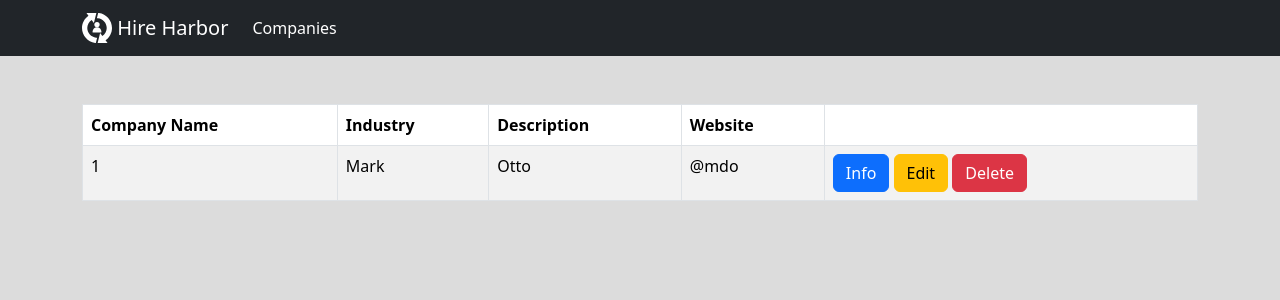
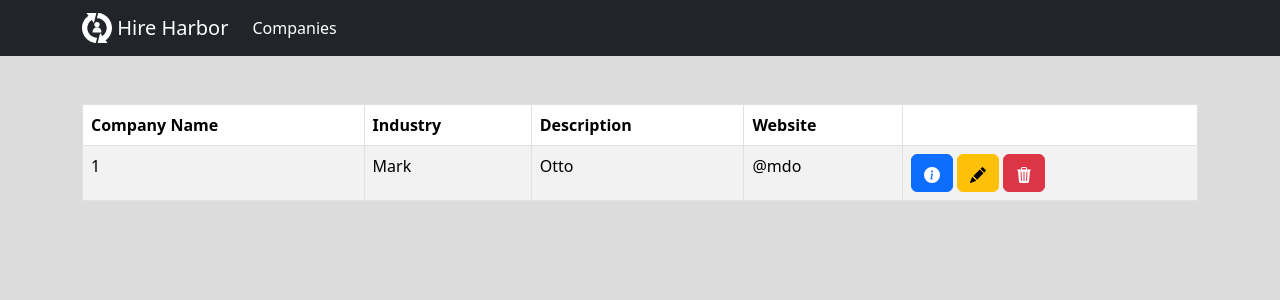
Before and after one commit to IrinaBBB/hire-harbor, a React (Vite) app: page /companies in a window 1280 px wide. Shown: the top 300 px of the page. Built offline with nearby package versions, Linux system fonts and the light colour scheme; no server answers; the database is empty.

Commit message:
Add React-Icons and Use Them for Companies Table

```diff
--- a/package.json
+++ b/package.json
@@ -15,6 +15,7 @@
     "react": "^18.2.0",
     "react-bootstrap": "^2.10.0",
     "react-dom": "^18.2.0",
+    "react-icons": "^5.0.1",
     "react-router-dom": "^6.21.3"
   },
   "devDependencies": {
--- a/src/pages/Companies.jsx
+++ b/src/pages/Companies.jsx
@@ -1,6 +1,7 @@
 import { useEffect } from 'react'
 import { getCompanies } from '../services/apiCompanies.js'
 import { Button, Table } from 'react-bootstrap'
+import { BsFillInfoCircleFill, BsFillPencilFill, BsFillTrash3Fill } from 'react-icons/bs'
 
 function Companies() {
     useEffect(() => {
@@ -24,9 +25,9 @@ function Companies() {
                     <td>Mark</td>
                     <td>Otto</td>
                     <td>@mdo</td>
-                    <td><Button variant='primary'>Info</Button>{' '}
-                        <Button variant='warning'>Edit</Button>{' '}
-                        <Button variant='danger'>Delete</Button>{' '}
+                    <td><Button variant='primary'><BsFillInfoCircleFill /></Button>{' '}
+                        <Button variant='warning'><BsFillPencilFill /></Button>{' '}
+                        <Button variant='danger'><BsFillTrash3Fill /></Button>{' '}
                     </td>
                 </tr>
                 </tbody>
```
Also changed, not shown: 1 other file (tests, documents, lock files or other folders).
